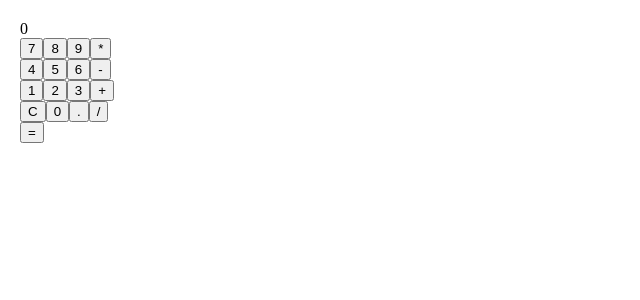
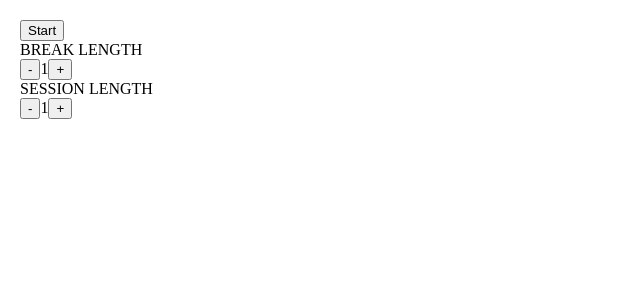
Before and after one commit to AlexWebArchitect/pomodoro-clock, a React (Create React App) app: page / in a window 1280 px wide. Shown: the top 300 px of the page, without its empty margins (0-640 px from the left). Built offline with nearby package versions, Linux system fonts and the light colour scheme.

Commit message:
add working counter

```diff
--- a/src/index.tsx
+++ b/src/index.tsx
@@ -4,46 +4,22 @@ import './index.css';
 
 // ========================================
 
-interface DigitProps {
-  value: string;
-  onClick(): void;
+interface CounterProps {
+  name: string;
+  counter: number;
+  onClick(name: string, value: string): void;
 }
-interface DigitState { }
+interface CounterState { }
 
-class Digit extends React.Component<DigitProps, DigitState> {
-  render() {
-    return (
-      <button className="digit" onClick={() => this.props.onClick()}>
-        {this.props.value}
-      </button>
-    );
-  }
-}
-
-interface BoardProps {
-  onClick(value: string): void;
-}
-interface BoardState { }
-
-class Board extends React.Component<BoardProps, BoardState>  {
-  renderDigit(val: string) {
-    return <Digit value={val} onClick={() => this.props.onClick(val)} />;
-  }
-
+class Counter extends React.Component<CounterProps, CounterState>  {
   render() {
     return (
       <div>
-        <div className="board-row">
-          {this.renderDigit('7')}{this.renderDigit('8')}{this.renderDigit('9')}{this.renderDigit('*')}
-        </div>
-        <div className="board-row">
-          {this.renderDigit('4')}{this.renderDigit('5')}{this.renderDigit('6')}{this.renderDigit('-')}
-        </div>
-        <div className="board-row">
-          {this.renderDigit('1')}{this.renderDigit('2')}{this.renderDigit('3')}{this.renderDigit('+')}
-        </div>
-        <div className="board-row">
-          {this.renderDigit('C')}{this.renderDigit('0')}{this.renderDigit('.')}{this.renderDigit('/')}
+        {this.props.name} LENGTH
+        <div>
+          <button onClick={() => this.props.onClick(this.props.name, '-')}>-</button>
+          {this.props.counter}
+          <button onClick={() => this.props.onClick(this.props.name, '+')}>+</button>
         </div>
       </div>
     );
@@ -52,100 +28,66 @@ class Board extends React.Component<BoardProps, BoardState>  {
 
 interface Props { }
 interface State {
-  display: string;
-  pushed: Array<string>;
+  mode: string;
+  break: number;
+  session: number;
 }
 
-class Calculator extends React.Component<Props, State> {
+class PomodoroClock extends React.Component<Props, State> {
   constructor() {
     super();
     this.state = {
-      display: '0',
-      pushed: ['']
+      mode: 'Start',
+      break: 1,
+      session: 1
     };
   }
 
-  handleClick(i: string): void {
-    let pushed = this.state.pushed;
-    let l: any = pushed[pushed.length - 1];
-    let I: any = i;
-    if (!isNaN(l * 1) && (!isNaN(I * 1) || I === '.')) {
-      pushed[pushed.length - 1] = l + i;
+  handleClick(n: string, i: string): void {
+    let counter: number;
+    switch (n) {
+      case 'BREAK':
+        counter = this.state.break;
+        if ( i === '+') {
           this.setState({
-        pushed: pushed,
-        display: pushed[pushed.length - 1]
+            break: counter + 1
           });
-    } else if (i === '*' || i === '-' || i === '+' || i === '/') {
-      pushed.push(i);
+        } else {
           this.setState({
-        pushed: pushed
-      });
-    } else if (isNaN(l * 1) && !isNaN(I * 1)) {
-      pushed.push(i);
-      this.setState({
-        pushed: pushed,
-        display: pushed[pushed.length - 1]
-      });
-    } else if (i === 'C') {
-        this.setState({
-          pushed: [''],
-          display: '0'
+            break: counter - 1
           });
         }
+        break;
+      case 'SESSION':
+        counter = this.state.session;
+        if ( i === '+') {
+          this.setState({
+            session: counter + 1
+          });
+        } else {
+          this.setState({
+            session: counter - 1
+          });
         }
-
-  calculate(): void {
-    let pushed: Array<any> = this.state.pushed;
-    for (var z = 1; z < pushed.length; z = z + 2) {
-      switch (pushed[z]) {
-        case '*':
-          pushed[z + 1] = (pushed[z - 1] * 1) * (pushed[z + 1] * 1);
-          this.setState({
-            pushed: pushed,
-            display: pushed[pushed.length - 1]
-          });
-          break;
-        case '-':
-          pushed[z + 1] = (pushed[z - 1] * 1) - (pushed[z + 1] * 1);
-          this.setState({
-            pushed: pushed,
-            display: pushed[pushed.length - 1]
-          });
-          break;
-        case '+':
-          pushed[z + 1] = (pushed[z - 1] * 1) + (pushed[z + 1] * 1);
-          this.setState({
-            pushed: pushed,
-            display: pushed[pushed.length - 1]
-          });
-          break;
-        case '*':
-          pushed[z + 1] = (pushed[z - 1] * 1) / (pushed[z + 1] * 1);
-          this.setState({
-            pushed: pushed,
-            display: pushed[pushed.length - 1]
-          });
         break;
       default:
         break;
     }
   }
-    this.setState({
-      pushed: [pushed[pushed.length - 1]]
-    });
+
+  handlePress() {
+
   }
 
   render() {
     return (
-      <div className="display">
-        {this.state.display}
-        <Board onClick={(i) => this.handleClick(i)} />
-        <button className="equal" onClick={() => this.calculate()}>
-          =
-        </button>
+      <div>
+        <button onClick={() => this.handlePress()}>{this.state.mode}</button>
+        <Counter name="BREAK" counter={this.state.break} onClick={(n, i) => this.handleClick(n, i)} />
+        <Counter name="SESSION" counter={this.state.session} onClick={(n, i) => this.handleClick(n, i)} />
       </div>
     );
   }
 }
 
-ReactDOM.render(<Calculator />, document.getElementById('root'));
+ReactDOM.render(<PomodoroClock />, document.getElementById('root'));
```
Lines whose indentation alone changed are shown as unchanged.
